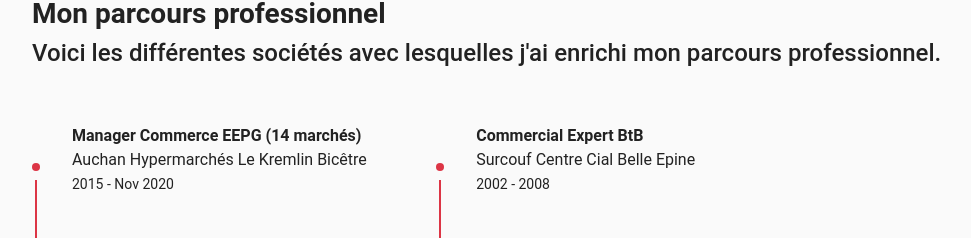
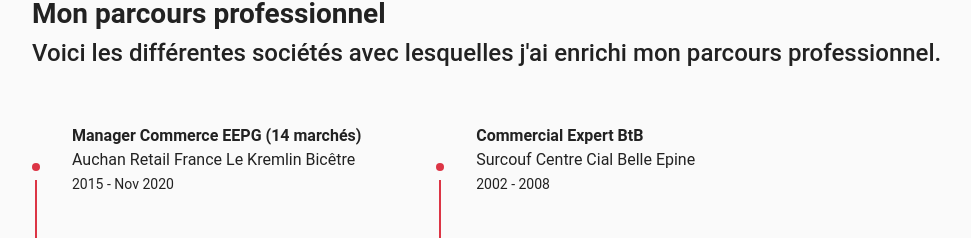
Before and after one commit to jeanmarcj/myportfolio, a Vue app: page / in a window 1280 px wide. Shown: the part 1951-2189 px from the top of the page, without its empty margins (53-1024 px from the left). Built offline with nearby package versions, Linux system fonts and the light colour scheme.

Commit message:
Fix. Name update for the latest experience

```diff
--- a/src/pages/Home.vue
+++ b/src/pages/Home.vue
@@ -169,7 +169,7 @@
         <!-- Expérience #1 -->
         <Experience
           header="Manager Commerce EEPG (14 marchés)"
-          company="Auchan Hypermarchés Le Kremlin Bicêtre"
+          company="Auchan Retail France Le Kremlin Bicêtre"
           period="2015 - Nov 2020"
         >
         </Experience>
```
